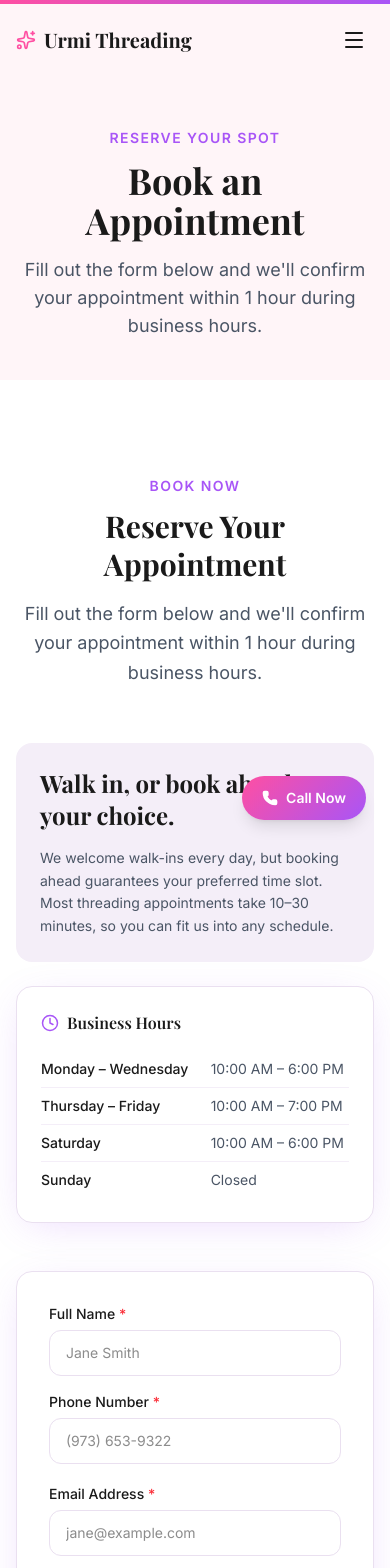
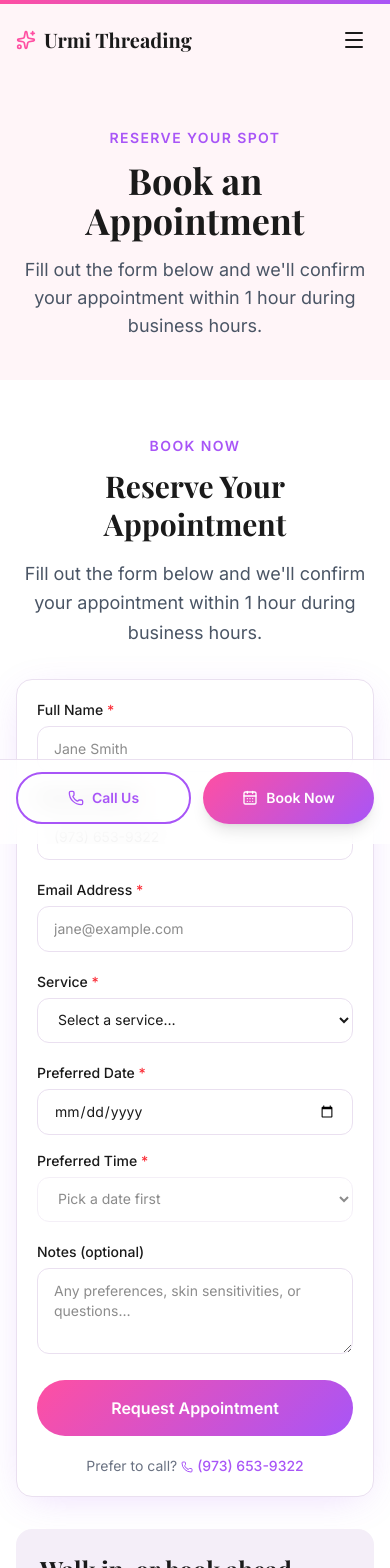
Before and after one commit to Aavash-L/urmi-threading-salon, a Next.js app: page /book in a window 390 px wide. Shown: the top 1568 px of the page. Built offline with nearby package versions, Linux system fonts and the light colour scheme; a web font is replaced by a local one.

Commit message:
mobile optimize all sections: reduce padding, sticky CTA bar, reorder booking form, tighter spacing

```diff
--- a/src/app/layout.tsx
+++ b/src/app/layout.tsx
@@ -63,7 +63,7 @@ export default function RootLayout({
       <head>
         <LocalBusinessSchema />
       </head>
-      <body className="flex flex-col min-h-screen">
+      <body className="flex flex-col min-h-screen pb-[72px] md:pb-0">
         <a href="#main-content" className="skip-link">Skip to main content</a>
         <SiteChrome />
         <main id="main-content" className="flex-1">
--- a/src/components/layout/FloatingCallButton.tsx
+++ b/src/components/layout/FloatingCallButton.tsx
@@ -1,7 +1,8 @@
 "use client";
 
+import Link from "next/link";
 import { motion } from "framer-motion";
-import { Phone } from "lucide-react";
+import { Phone, CalendarDays } from "lucide-react";
 import { BUSINESS } from "@/lib/constants";
 import { useReducedMotion } from "framer-motion";
 
@@ -9,18 +10,27 @@ export default function FloatingCallButton() {
   const shouldReduce = useReducedMotion();
 
   return (
-    <motion.a
-      href={`tel:${BUSINESS.phoneRaw}`}
-      aria-label={`Call Urmi Threading Salon at ${BUSINESS.phone}`}
-      className="md:hidden fixed bottom-6 right-6 z-40 flex items-center gap-2 bg-brand-gradient text-white px-5 py-3 rounded-full shadow-lg font-semibold text-sm"
+    <motion.div
+      className="md:hidden fixed bottom-0 left-0 right-0 z-40 flex gap-3 px-4 pb-5 pt-3 bg-white/80 backdrop-blur-md border-t border-lavender-100"
       initial={shouldReduce ? { opacity: 1 } : { opacity: 0, y: 20 }}
       animate={{ opacity: 1, y: 0 }}
       transition={{ delay: 1, duration: 0.4 }}
-      whileHover={shouldReduce ? {} : { scale: 1.05 }}
-      whileTap={shouldReduce ? {} : { scale: 0.97 }}
     >
-      <Phone size={16} className="fill-white" />
-      Call Now
-    </motion.a>
+      <a
+        href={`tel:${BUSINESS.phoneRaw}`}
+        aria-label={`Call Urmi Threading Salon at ${BUSINESS.phone}`}
+        className="flex-1 flex items-center justify-center gap-2 border-2 border-brand-purple text-brand-purple font-semibold py-3.5 rounded-full text-sm"
+      >
+        <Phone size={16} />
+        Call Us
+      </a>
+      <Link
+        href="/book"
+        className="flex-1 flex items-center justify-center gap-2 bg-brand-gradient text-white font-semibold py-3.5 rounded-full shadow-lg text-sm"
+      >
+        <CalendarDays size={16} />
+        Book Now
+      </Link>
+    </motion.div>
   );
 }
--- a/src/components/sections/About.tsx
+++ b/src/components/sections/About.tsx
@@ -26,9 +26,9 @@ export default function About() {
   const shouldReduce = useReducedMotion();
 
   return (
-    <section id="about" className="py-24 bg-lavender-50" aria-label="About Urmi Threading Salon">
+    <section id="about" className="py-14 sm:py-24 bg-lavender-50" aria-label="About Urmi Threading Salon">
       <div className="max-w-7xl mx-auto px-4 sm:px-6 lg:px-8">
-        <div className="grid grid-cols-1 lg:grid-cols-2 gap-16 items-center">
+        <div className="grid grid-cols-1 lg:grid-cols-2 gap-8 lg:gap-16 items-center">
           {/* Image collage */}
           <motion.div
             className="relative h-[500px] hidden sm:block"
@@ -82,7 +82,7 @@ export default function About() {
         </div>
 
         {/* Stats row */}
-        <div className="mt-20 grid grid-cols-2 md:grid-cols-4 gap-6">
+        <div className="mt-10 sm:mt-20 grid grid-cols-2 md:grid-cols-4 gap-4 sm:gap-6">
           {stats.map((stat, i) => (
             <motion.div
               key={i}
--- a/src/components/sections/Booking.tsx
+++ b/src/components/sections/Booking.tsx
@@ -92,7 +92,7 @@ export default function Booking() {
     }`;
 
   return (
-    <section id="book" className="py-24 bg-white" aria-label="Book an appointment">
+    <section id="book" className="py-14 sm:py-24 bg-white" aria-label="Book an appointment">
       <div className="max-w-7xl mx-auto px-4 sm:px-6 lg:px-8">
         <SectionHeading
           eyebrow="Book Now"
@@ -100,9 +100,9 @@ export default function Booking() {
           subtitle="Fill out the form below and we'll confirm your appointment within 1 hour during business hours."
         />
 
-        <div className="mt-14 grid grid-cols-1 lg:grid-cols-2 gap-12 items-start">
-          {/* Left: hours */}
-          <div className="space-y-6">
+        <div className="mt-8 sm:mt-14 grid grid-cols-1 lg:grid-cols-2 gap-8 sm:gap-12 items-start">
+          {/* Left: hours — pushed below form on mobile */}
+          <div className="space-y-6 order-last lg:order-first">
             <div className="bg-lavender-50 rounded-2xl p-6 space-y-4">
               <h3 className="font-serif text-2xl font-bold text-charcoal">
                 Walk in, or book ahead — your choice.
@@ -133,8 +133,8 @@ export default function Booking() {
             </div>
           </div>
 
-          {/* Right: booking form */}
-          <div className="bg-white border border-lavender-100 rounded-2xl p-8 card-shadow">
+          {/* Right: booking form — first on mobile */}
+          <div className="bg-white border border-lavender-100 rounded-2xl p-5 sm:p-8 card-shadow order-first lg:order-last">
             <AnimatePresence mode="wait">
               {submitted ? (
                 <motion.div
--- a/src/components/sections/Contact.tsx
+++ b/src/components/sections/Contact.tsx
@@ -20,7 +20,7 @@ import { BUSINESS } from "@/lib/constants";
 
 export default function Contact() {
   return (
-    <section id="contact" className="py-24 bg-lavender-50" aria-label="Contact information">
+    <section id="contact" className="py-14 sm:py-24 bg-lavender-50" aria-label="Contact information">
       <div className="max-w-7xl mx-auto px-4 sm:px-6 lg:px-8">
         <SectionHeading
           eyebrow="Find Us"
@@ -28,7 +28,7 @@ export default function Contact() {
           subtitle="We're conveniently located in Wayne, NJ. Walk in anytime or call ahead."
         />
 
-        <div className="mt-14 grid grid-cols-1 lg:grid-cols-2 gap-10">
+        <div className="mt-8 sm:mt-14 grid grid-cols-1 lg:grid-cols-2 gap-6 sm:gap-10">
           {/* Contact info */}
           <div className="space-y-6">
             <div className="bg-white rounded-2xl p-6 card-shadow space-y-5">
@@ -114,7 +114,7 @@ export default function Contact() {
           </div>
 
           {/* Map */}
-          <div className="rounded-2xl overflow-hidden card-shadow h-[400px] lg:h-auto min-h-[300px]">
+          <div className="rounded-2xl overflow-hidden card-shadow h-[220px] sm:h-[350px] lg:h-auto lg:min-h-[400px]">
             <iframe
               src="https://www.google.com/maps/embed?pb=!1m18!1m12!1m3!1d3017.1234567890!2d-74.2421!3d40.9468!2m3!1f0!2f0!3f0!3m2!1i1024!2i768!4f13.1!3m3!1m2!1s0x0%3A0x0!2s150+Hinchman+Ave%2C+Wayne%2C+NJ+07470!5e0!3m2!1sen!2sus!4v1234567890"
               width="100%"
--- a/src/components/sections/FAQ.tsx
+++ b/src/components/sections/FAQ.tsx
@@ -92,7 +92,7 @@ function FAQItem({ faq, index }: { faq: { question: string; answer: string }; in
 
 export default function FAQ() {
   return (
-    <section id="faq" className="py-24 bg-white" aria-label="Frequently asked questions">
+    <section id="faq" className="py-14 sm:py-24 bg-white" aria-label="Frequently asked questions">
       <FAQSchema faqs={homepageFAQs} />
       <div className="max-w-3xl mx-auto px-4 sm:px-6 lg:px-8">
         <SectionHeading
@@ -100,7 +100,7 @@ export default function FAQ() {
           title="Common Questions, Honest Answers"
           subtitle="Everything you need to know before your first threading appointment — or your fiftieth."
         />
-        <div className="mt-12 space-y-3">
+        <div className="mt-8 sm:mt-12 space-y-3">
           {homepageFAQs.map((faq, i) => (
             <FAQItem key={i} faq={faq} index={i} />
           ))}
--- a/src/components/sections/LoyaltyCard.tsx
+++ b/src/components/sections/LoyaltyCard.tsx
@@ -132,7 +132,7 @@ export default function LoyaltyCard() {
   const Icon = program.icon;
 
   return (
-    <section id="loyalty" className="py-24 bg-lavender-50" aria-label="Loyalty rewards program">
+    <section id="loyalty" className="py-14 sm:py-24 bg-lavender-50" aria-label="Loyalty rewards program">
       <div className="max-w-5xl mx-auto px-4 sm:px-6 lg:px-8">
 
         {/* Heading */}
@@ -175,7 +175,7 @@ export default function LoyaltyCard() {
             animate={{ opacity: 1, y: 0 }}
             exit={shouldReduce ? {} : { opacity: 0, y: -16 }}
             transition={{ duration: 0.3 }}
-            className="bg-white rounded-3xl p-8 md:p-10 card-shadow border border-lavender-100"
+            className="bg-white rounded-3xl p-5 sm:p-8 md:p-10 card-shadow border border-lavender-100"
           >
             <div className="grid grid-cols-1 md:grid-cols-2 gap-10 items-center">
 
--- a/src/components/sections/Offers.tsx
+++ b/src/components/sections/Offers.tsx
@@ -18,7 +18,7 @@ export default function Offers() {
   const shouldReduce = useReducedMotion();
 
   return (
-    <section className="py-24 bg-white" aria-label="Current offers and promotions">
+    <section className="py-14 sm:py-24 bg-white" aria-label="Current offers and promotions">
       <div className="max-w-7xl mx-auto px-4 sm:px-6 lg:px-8">
         <SectionHeading
           eyebrow="Limited Time"
--- a/src/components/sections/Services.tsx
+++ b/src/components/sections/Services.tsx
@@ -40,7 +40,7 @@ export default function Services() {
   const shouldReduce = useReducedMotion();
 
   return (
-    <section id="services" className="py-24 bg-lavender-50" aria-label="Our services">
+    <section id="services" className="py-14 sm:py-24 bg-lavender-50" aria-label="Our services">
       <div className="max-w-7xl mx-auto px-4 sm:px-6 lg:px-8">
         <SectionHeading
           eyebrow="What We Offer"
--- a/src/components/sections/Testimonials.tsx
+++ b/src/components/sections/Testimonials.tsx
@@ -18,7 +18,7 @@ function GoogleIcon() {
   );
 }
 
-const CARD_WIDTH = 320;
+const CARD_WIDTH = 280;
 const CARD_GAP = 20;
 const SLOT = CARD_WIDTH + CARD_GAP;
 const LOOP_WIDTH = SLOT * TESTIMONIALS.length;
@@ -69,7 +69,7 @@ export default function Testimonials() {
   const doubled = [...TESTIMONIALS, ...TESTIMONIALS];
 
   return (
-    <section className="py-24 bg-lavender-50 overflow-hidden" aria-label="Customer testimonials">
+    <section className="py-14 sm:py-24 bg-lavender-50 overflow-hidden" aria-label="Customer testimonials">
       <div className="max-w-7xl mx-auto px-4 sm:px-6 lg:px-8">
         <SectionHeading
           eyebrow="What Clients Say"
--- a/src/components/sections/ThreadingDifference.tsx
+++ b/src/components/sections/ThreadingDifference.tsx
@@ -33,7 +33,7 @@ export default function ThreadingDifference() {
 
   return (
     <section
-      className="py-24 bg-gradient-to-br from-brand-pink/10 via-white to-brand-purple/10"
+      className="py-14 sm:py-24 bg-gradient-to-br from-brand-pink/10 via-white to-brand-purple/10"
       aria-label="How threading works"
     >
       <div className="max-w-7xl mx-auto px-4 sm:px-6 lg:px-8">
@@ -43,7 +43,7 @@ export default function ThreadingDifference() {
           subtitle="Threading uses a twisted cotton thread to remove hair from the follicle — no wax, no chemicals, no skin damage. The result is a cleaner arch and sharper definition than any other method."
         />
 
-        <div className="mt-14 grid grid-cols-1 sm:grid-cols-2 lg:grid-cols-4 gap-5">
+        <div className="mt-10 sm:mt-14 grid grid-cols-2 lg:grid-cols-4 gap-4 sm:gap-5">
           {steps.map(({ icon: Icon, title, body }, i) => (
             <motion.div
               key={title}
```
